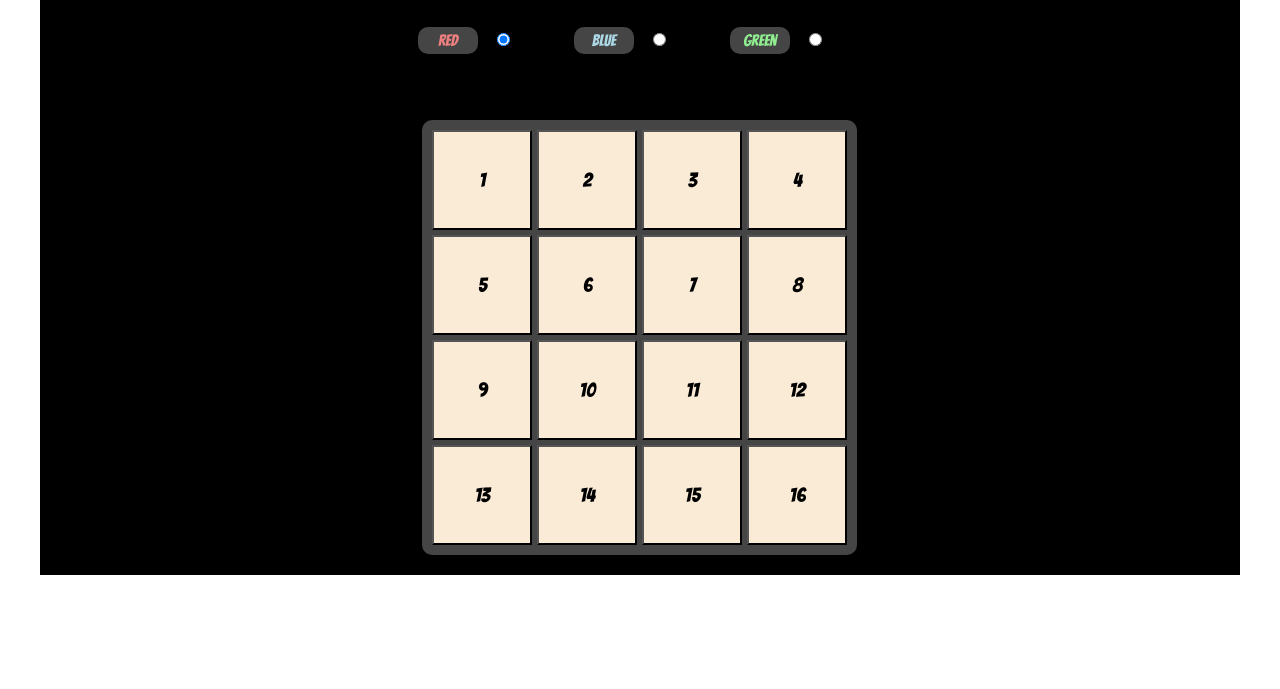
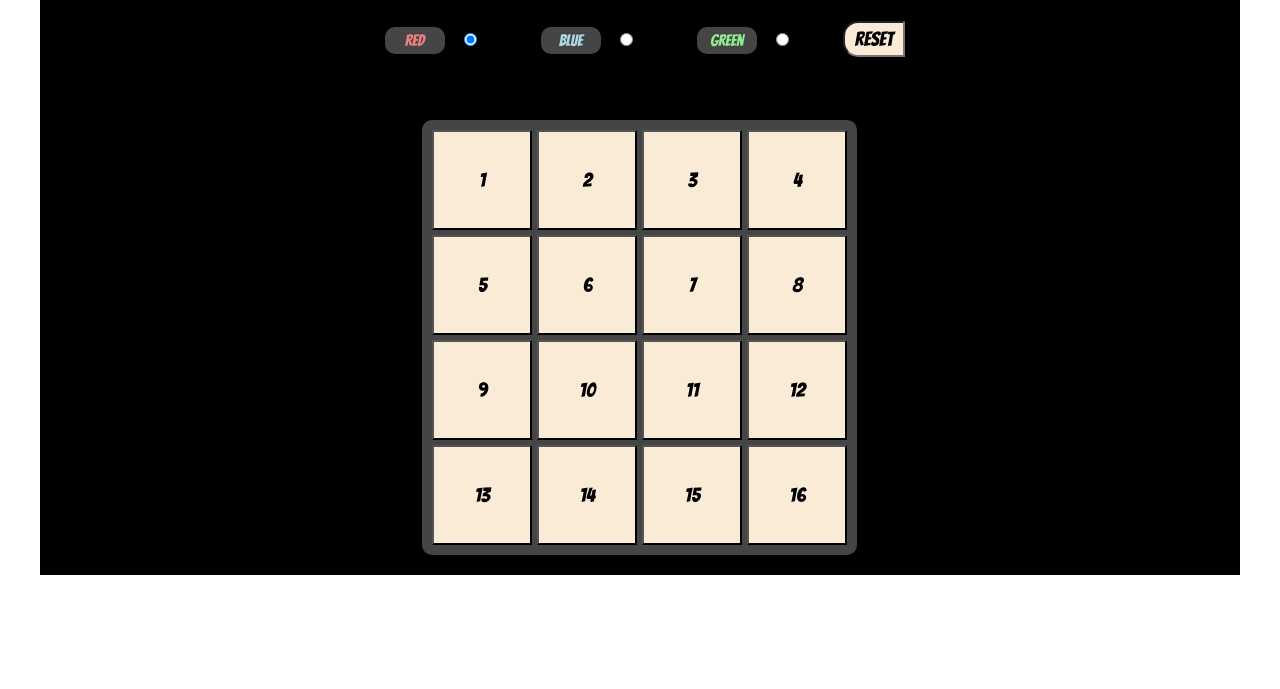
Before and after one commit to Mr-NumberOne/Color_grid_JS_Exersice, a plain HTML site: page index.html in a window 1280 px wide. Shown: the part 111-800 px from the top of the page. Drawn offline with Linux system fonts and the light colour scheme; a web font is replaced by a local one.

Commit message:
Added reset button

```diff
--- a/index.html
+++ b/index.html
@@ -29,6 +29,8 @@
                 <input type="radio" name="color" onchange="change_picked_color('lightblue')" id="blue">
                 <label for="green">Green</label>
                 <input type="radio" name="color" onchange="change_picked_color('lightgreen')" id="green">
+
+                <button id="reset" onclick="Reset()">reset</button>
             </form>
         </div>
         <br><br>
--- a/main.js
+++ b/main.js
@@ -7,3 +7,8 @@ function change_color(currentsquare) {
 function change_picked_color(color) {
   ColorPicked = color;
 }
+
+function Reset() {
+  var ColorDivs = document.getElementsByClassName("Color_grid_item");
+  ColorDivs.style.backgroundColor = "antiquewhite";
+}
--- a/style.css
+++ b/style.css
@@ -56,3 +56,18 @@ label[for="green"] {
   font-size: 20px;
   font-family: "Bangers", cursive;
 }
+
+#reset {
+  background-color: antiquewhite;
+  font-size: 20px;
+  font-family: "Bangers", cursive;
+  padding: 5px 10px;
+  border-radius: 15px 0 0 15px;
+  border: #787878 2px inset;
+}
+
+#reset:hover {
+  background-color: #000;
+  color: antiquewhite;
+  border: antiquewhite 2px inset;
+}
```
